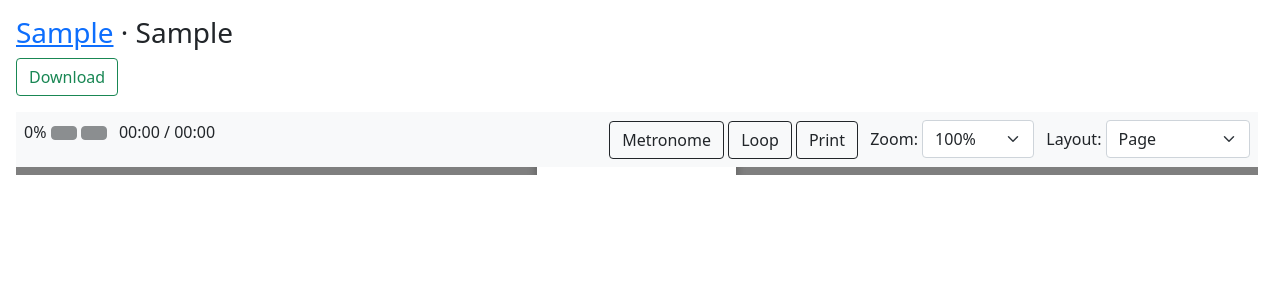
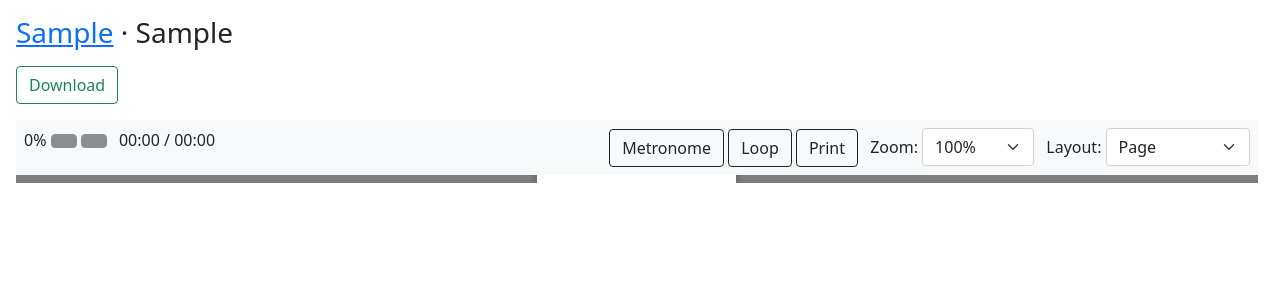
Before and after one commit to pglaum/pytabweb, a Flask app: page /tabs/render/1 in a window 1280 px wide. Shown: the part 56-356 px from the top of the page. Run offline with Flask 2, Linux system fonts and the light colour scheme; tables that the repository leaves empty hold one stand-in row (values such as "Sample post"); some libraries are stand-ins or nearby versions.

Commit message:
improve tab layout and use latest alphatab code

```diff
--- a/web/templates/base.html
+++ b/web/templates/base.html
@@ -89,6 +89,7 @@
 
   </div>
 
+  {% block footer %}
     <div class="container mt-3 mb-4">
       <hr>
 
@@ -105,6 +106,7 @@
         </div>
       </div>
     </div>
+  {% endblock %}
 
   {% block flash %}
     <div id="flashed-messages">
--- a/web/templates/js/render.js
+++ b/web/templates/js/render.js
@@ -2,16 +2,14 @@ const wrapper = document.querySelector(".at-wrap");
 const main = wrapper.querySelector(".at-main");
 
 const settings = {
-  file: "{{ url_for('tabs.get_tab', tab_id=tab.id) }}",
-  player: {
-    enablePlayer: true,
-    scrollElement: '.at-viewport',
-    soundFont: '{{ url_for("static", filename="fonts/sonivox.sf2") }}',
-  },
   display: {
+    resources: {
+      secondaryGlyphColor: '#0000',
+    },
     staveProfile: 'tab',
     stretchForce: 0.5,
   },
+  file: "{{ url_for('tabs.get_tab', tab_id=tab.id) }}",
   notation: {
     elements: {
       ScoreTitle: false,
@@ -24,6 +22,11 @@ const settings = {
       ScoreCopyright: false,
     },
     rhythmMode: 'showwithbars',
+  },
+  player: {
+    enablePlayer: true,
+    scrollElement: '.at-viewport',
+    soundFont: '{{ url_for("static", filename="fonts/sonivox.sf2") }}',
   },
 };
 const api = new alphaTab.AlphaTabApi(main, settings);
--- a/web/templates/tabs/render.html
+++ b/web/templates/tabs/render.html
@@ -4,7 +4,8 @@
 
 {% block fullwidth %}
 
-  <script src="https://cdn.jsdelivr.net/npm/@coderline/alphatab@latest/dist/alphaTab.js"></script>
+  <!-- <script src="https://cdn.jsdelivr.net/npm/@coderline/alphatab@latest/dist/alphaTab.js"></script> -->
+  <script src="https://cdn.jsdelivr.net/npm/@coderline/alphatab@1.3.0-alpha.131/dist/alphaTab.min.js"></script>
 
   <style type="text/css">
     {% include 'css/render.css' %}
@@ -20,24 +21,24 @@
 
     {% if current_user.is_authenticated %}
       <a href="#"
-        class="btn btn-outline-secondary">
+        class="btn btn-outline-secondary me-2 mt-2">
         <i class="fa fa-file-upload"></i>
         New revision
       </a>
       <a href="{{ url_for('tabs.edit_metadata', tab_id=tab.id) }}"
-        class="btn btn-outline-secondary">
+        class="btn btn-outline-secondary me-2 mt-2">
         <i class="fa fa-edit"></i>
         Edit metadata
       </a>
     {% endif %}
     <a href="{{ url_for('tabs.download_gp', tab_id=tab.id) }}"
-       class="btn btn-outline-success">
+       class="btn btn-outline-success me-2 mt-2">
       <i class="fa fa-file-download"></i>
       Download
     </a>
     {% if current_user.is_authenticated %}
       <a href="{{ url_for('tabs.delete', tab_id=tab.id) }}"
-        class="btn btn-outline-danger">
+        class="btn btn-outline-danger me-2 mt-2">
         <i class="fa fa-trash"></i>
         Delete
       </a>
@@ -53,8 +54,8 @@
     </div>
 
     <div class="sticky-top">
-    <div class="at-controls bg-light d-flex flex-row">
-      <div class="at-controls-left me-2 ms-2 mt-2 mb-2">
+      <div class="at-controls bg-light d-flex flex-row pt-2">
+        <div class="at-controls-left me-2 ms-2 mb-2">
           <span class="at-player-progress">0%</span>
           <a class="btn btn-dark at-player-stop disabled">
             <i class="fas fa-step-backward"></i>
@@ -65,7 +66,8 @@
           <div class="at-song-position d-inline ms-2">00:00 / 00:00</div>
         </div>
 
-      <div class="at-controls-right ms-auto me-2 mt-2 mb-2">
+        <div class="at-controls-right ms-auto me-2 mb-2">
+
           <a class="btn btn-outline-dark toggle at-metronome">
             <i class="fas fa-drum"></i>
             Metronome
@@ -74,11 +76,12 @@
             <i class="fas fa-retweet"></i>
             Loop
           </a>
-        <a class="btn btn-outline-dark at-print d-none d-lg-inline-block">
+          <a class="btn btn-outline-dark at-print d-none d-lg-inline-block me-2">
             <i class="fas fa-print"></i>
             Print
           </a>
-        <div class="at-zoom d-inline ms-2">
+
+          <div class="at-zoom d-inline-block me-2">
             <i class="fas fa-search"></i>
             Zoom:
             <select class="form-select d-inline-block" style="width: 7em !important;">
@@ -93,13 +96,15 @@
               <option value="200">200%</option>
             </select>
           </div>
-        <div class="at-layout d-inline ms-2 d-none d-lg-inline-block">
+
+          <div class="at-layout d-inline d-none d-lg-inline-block">
             Layout:
             <select class="form-select d-inline-block" style="width: 9em !important;">
               <option value="horizontal">Horizontal</option>
               <option value="page" selected>Page</option>
             </select>
           </div>
+
         </div>
       </div>
     </div>
@@ -130,3 +135,5 @@
   </script>
 
 {% endblock %}
+
+{% block footer %}{% endblock %}
```
Lines whose indentation alone changed are shown as unchanged.
